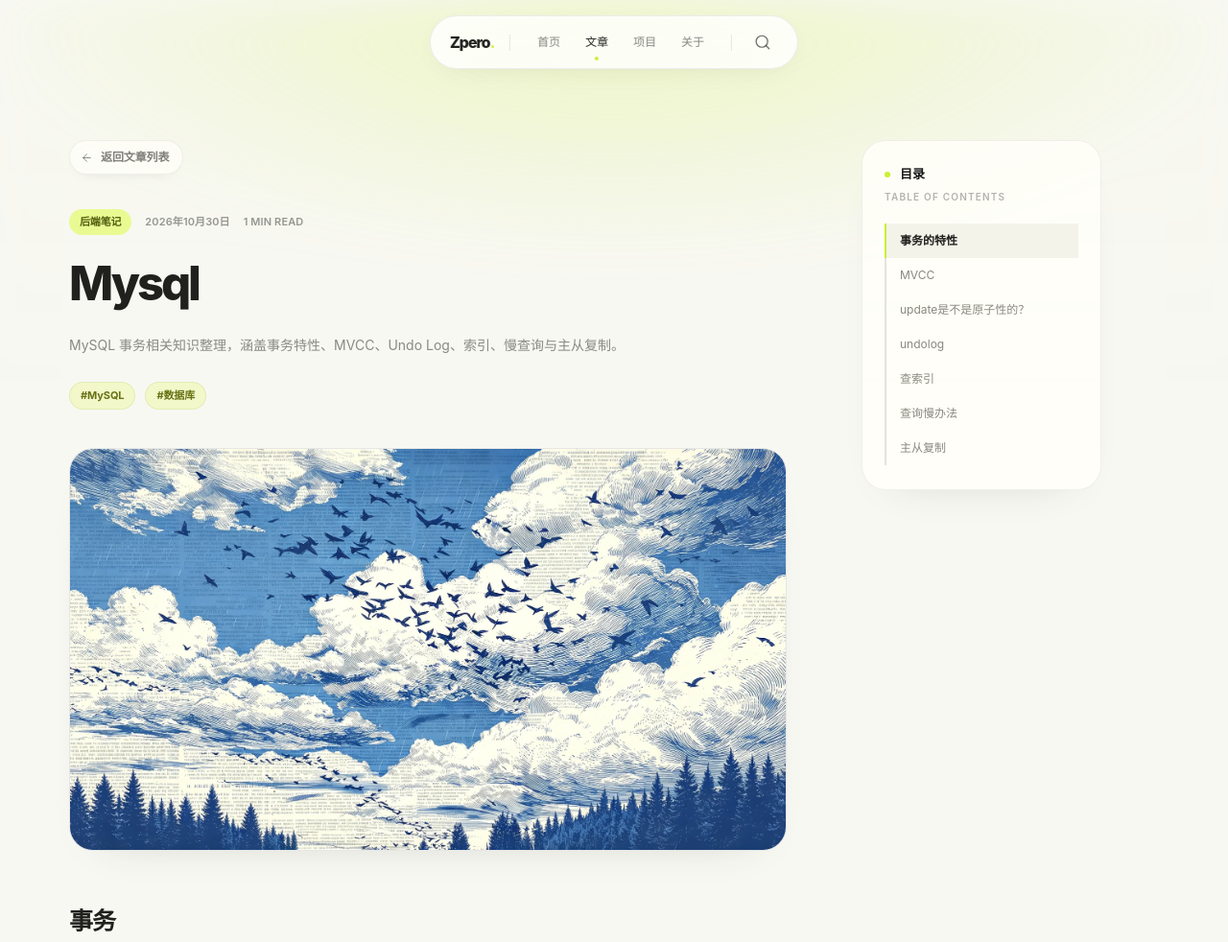
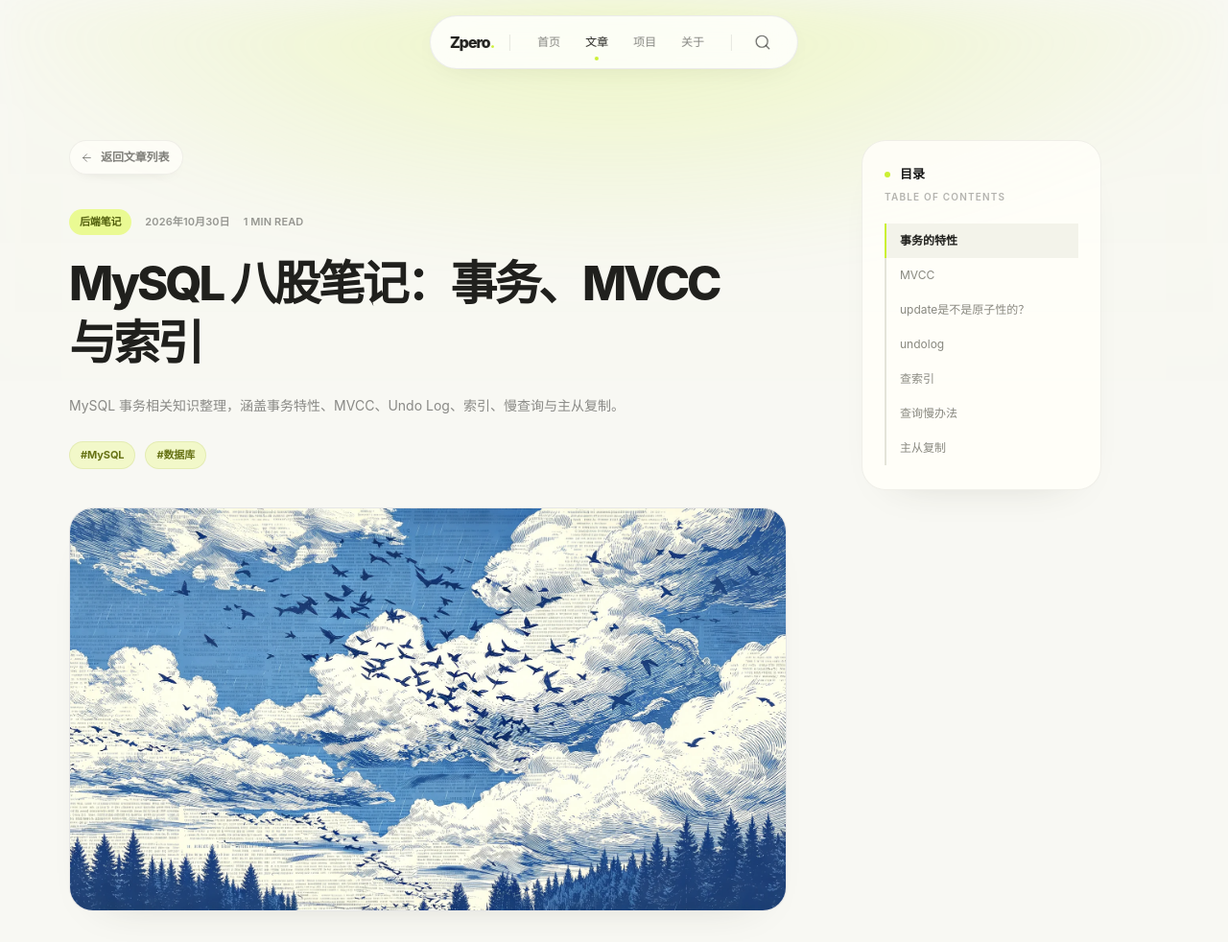
Before and after one commit to Zpero6/BlogSite, an Astro site in the folder zpero-astro/: page /blog/mysql in a window 1280 px wide. Shown: the top 982 px of the page at 96% size. Built offline with nearby package versions, Linux system fonts and the light colour scheme; Astro itself is replaced by a stand-in of ours.

Commit message:
content: restore original Mysql article title

```diff
--- a/zpero-astro/src/content/blog/mysql.md
+++ b/zpero-astro/src/content/blog/mysql.md
@@ -1,5 +1,5 @@
 ---
-title: "Mysql"
+title: "MySQL 八股笔记：事务、MVCC 与索引"
 description: "MySQL 事务相关知识整理，涵盖事务特性、MVCC、Undo Log、索引、慢查询与主从复制。"
 pubDate: 2026-10-30
 category: "后端笔记"
```
